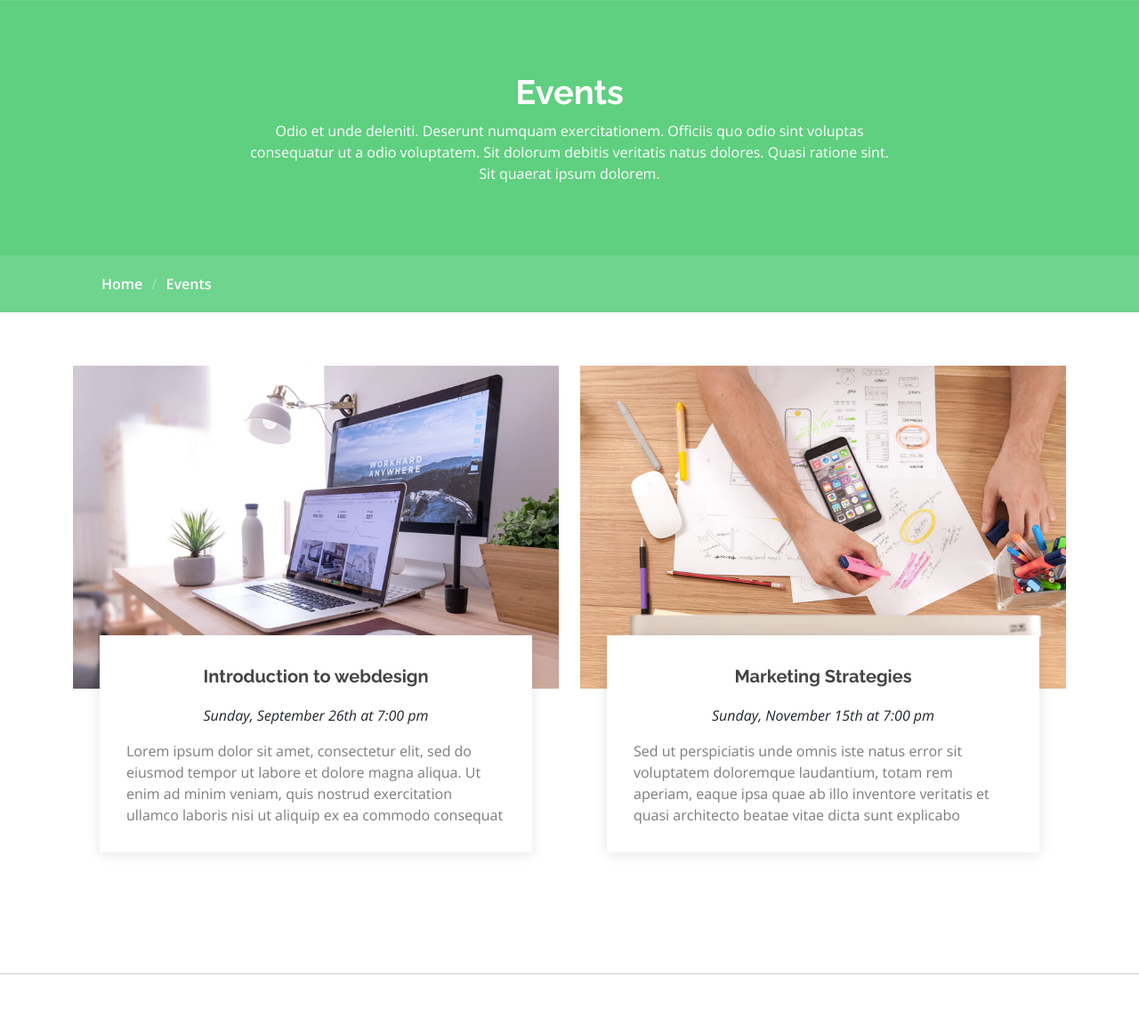
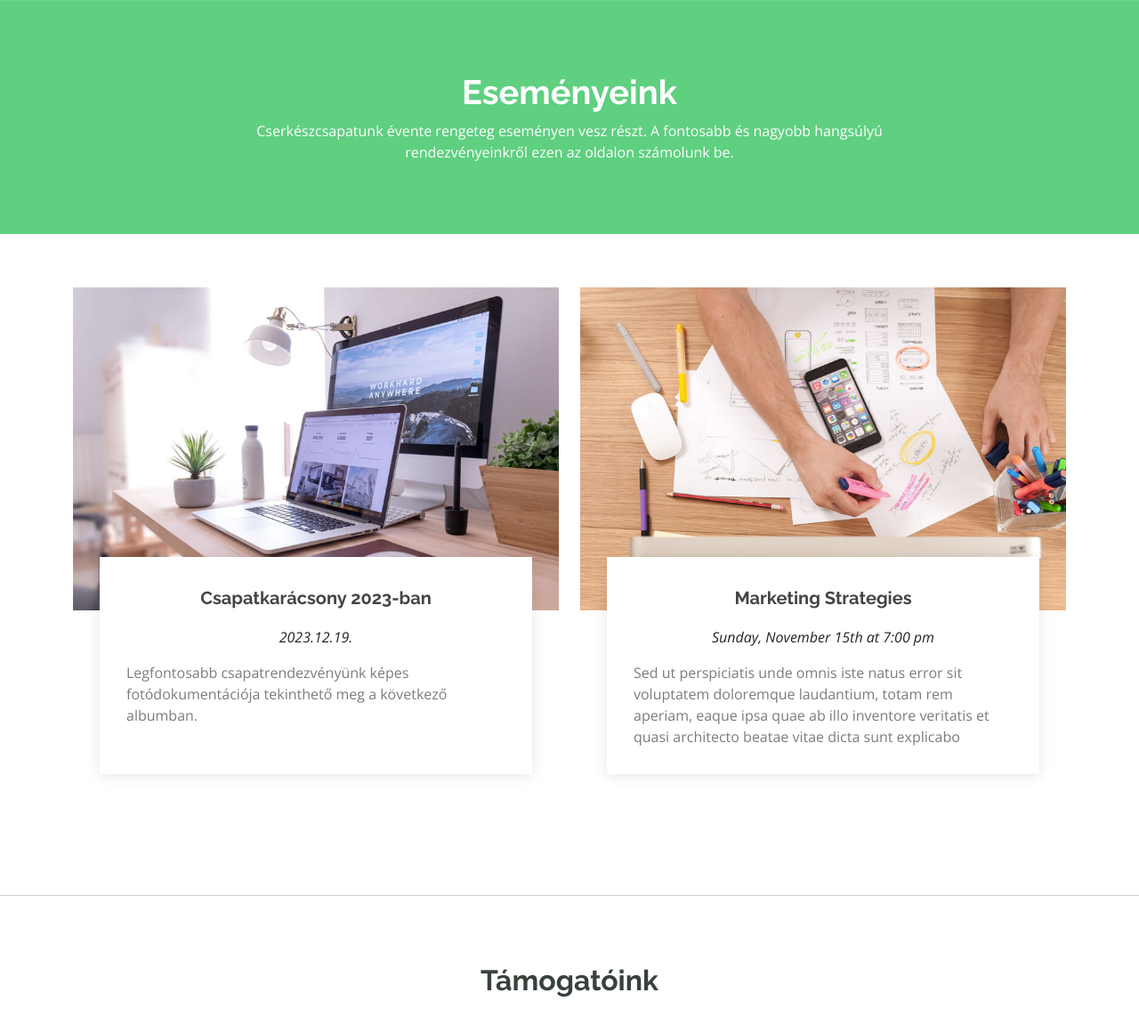
Before and after one commit to Korboncnok/v2-szent-imre-web, a PHP site: page /esemenyek.php in a window 1280 px wide. Shown: the part 90-1251 px from the top of the page at 89% size. Run offline with PHP 8.4, Linux system fonts and the light colour scheme.

Commit message:
Update esemenyek.php

```diff
--- a/esemenyek.php
+++ b/esemenyek.php
@@ -52,20 +52,12 @@
         <div class="container">
           <div class="row d-flex justify-content-center text-center">
             <div class="col-lg-8">
-              <h1>Events</h1>
-              <p class="mb-0">Odio et unde deleniti. Deserunt numquam exercitationem. Officiis quo odio sint voluptas consequatur ut a odio voluptatem. Sit dolorum debitis veritatis natus dolores. Quasi ratione sint. Sit quaerat ipsum dolorem.</p>
+              <h1>Eseményeink</h1>
+              <p class="mb-0">Cserkészcsapatunk évente rengeteg eseményen vesz részt. A fontosabb és nagyobb hangsúlyú rendezvényeinkről ezen az oldalon számolunk be.</p>
             </div>
           </div>
         </div>
       </div>
-      <nav class="breadcrumbs">
-        <div class="container">
-          <ol>
-            <li><a href="index.html">Home</a></li>
-            <li class="current">Events</li>
-          </ol>
-        </div>
-      </nav>
     </div><!-- End Page Title -->
 
     <!-- Events Section -->
@@ -80,9 +72,9 @@
                 <img src="assets/img/events-item-1.jpg" alt="...">
               </div>
               <div class="card-body">
-                <h5 class="card-title"><a href="">Introduction to webdesign</a></h5>
-                <p class="fst-italic text-center">Sunday, September 26th at 7:00 pm</p>
-                <p class="card-text">Lorem ipsum dolor sit amet, consectetur elit, sed do eiusmod tempor ut labore et dolore magna aliqua. Ut enim ad minim veniam, quis nostrud exercitation ullamco laboris nisi ut aliquip ex ea commodo consequat</p>
+                <h5 class="card-title"><a href="https://drive.google.com/drive/folders/12EbsGUWDpkwenzkNqFKoo6rvdnYlZjHF" target="_blank">Csapatkarácsony 2023-ban</a></h5>
+                <p class="fst-italic text-center">2023.12.19.</p>
+                <p class="card-text">Legfontosabb csapatrendezvényünk képes fotódokumentációja tekinthető meg a következő albumban.</p>
               </div>
             </div>
           </div>
```
